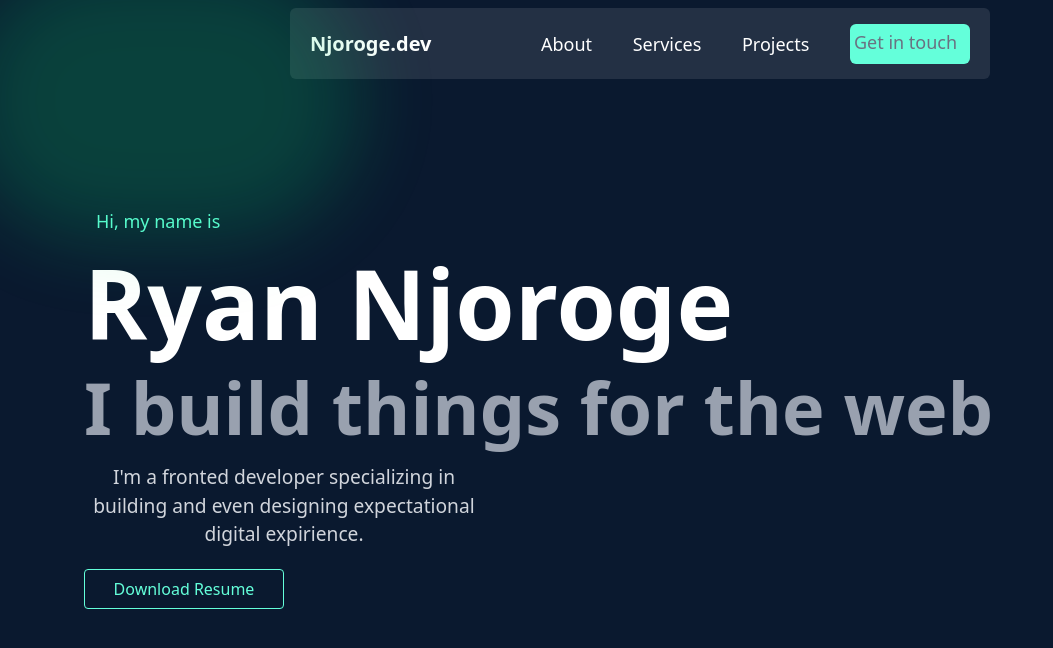
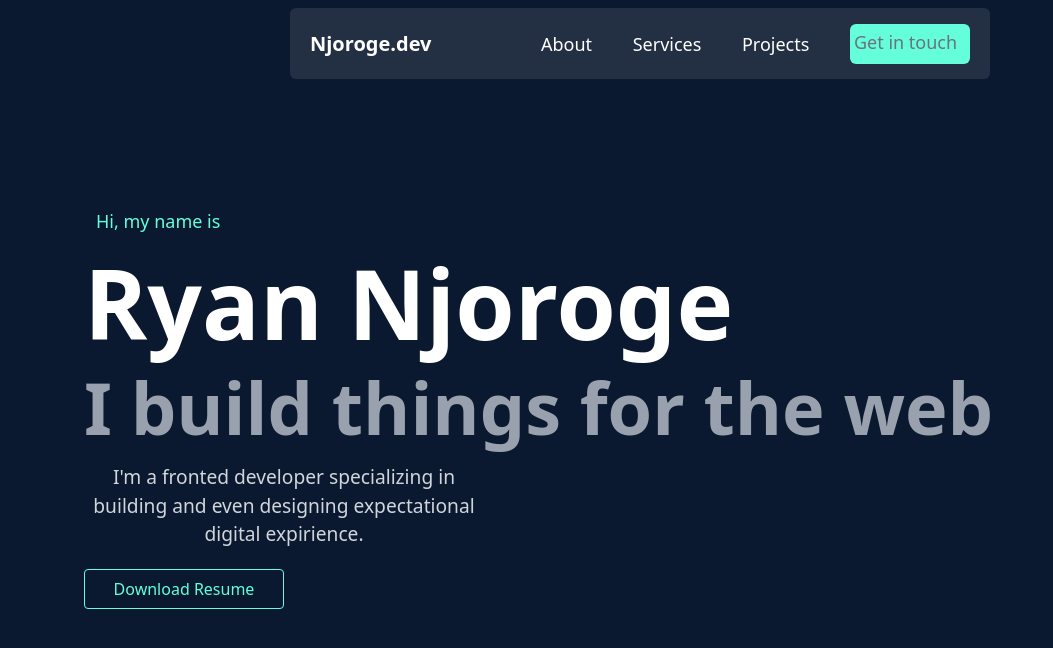
Before and after one commit to Ryavnn/Rebirth-portfolio, a React (Vite) app: page / in a window 1280 px wide. Shown: the top 648 px of the page, without its empty margins (0-1053 px from the left). Built offline with nearby package versions, Linux system fonts and the light colour scheme.

Commit message:
Remove CursorGlow component from App; adjust component structure

```diff
--- a/src/App.jsx
+++ b/src/App.jsx
@@ -7,7 +7,7 @@ function App() {
 
   return (
     <>
-    <CursorGlow />
+
      <Hero />
     </>
   )
```
